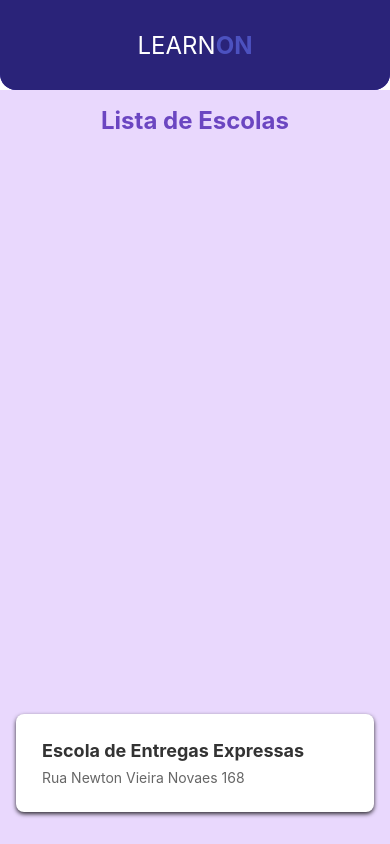
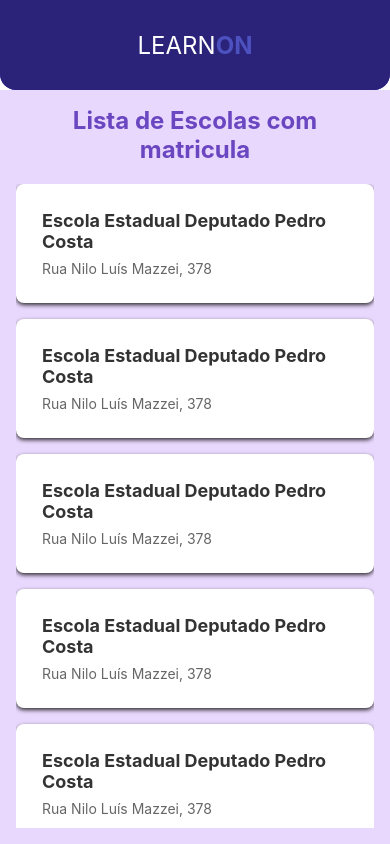
Before and after one commit to Challenge-1FSDT/mobile-hackaton-oficial, a React Native app in the folder mobilehackaton/: screen /ListaEscola in a window 390 px wide. Built offline with nearby package versions, Linux system fonts and the light colour scheme.

Commit message:
feat: Permetindo a listagem das escolas possiveis do aluno selecionar;

```diff
--- /dev/null
+++ b/mobilehackaton/base/VariasEscolas.tsx
@@ -0,0 +1,119 @@
+
+
+  export default function variasEscolas(){
+    let escolas = [{
+                    "id":1,
+                    "name": "Escola Estadual Deputado Pedro Costa ltda",
+                    "fantasyName": "Escola Estadual Deputado Pedro Costa",
+                    "taxId": 8551750400013,
+                    "address": "Rua Nilo Luís Mazzei, 378",
+                    "city": "Guarulhos",
+                    "state": "SP",
+                    "location": [
+                        -23.49368, -46.60257
+                    ],
+                    "locationRadius": 50,
+                    "createdAt": "2025-01-23T04:05:13.984Z",
+                    "updatedAt": "2025-01-23T04:05:13.984Z",
+                    "deletedAt": null
+                  },
+                  {
+                    "id":1,
+                    "name": "Escola Estadual Deputado Pedro Costa ltda",
+                    "fantasyName": "Escola Estadual Deputado Pedro Costa",
+                    "taxId": 85517504000136,
+                    "address": "Rua Nilo Luís Mazzei, 378",
+                    "city": "Guarulhos",
+                    "state": "SP",
+                    "location": [
+                        -23.49368, -46.60257
+                    ],
+                    "locationRadius": 50,
+                    "createdAt": "2025-01-23T04:05:13.984Z",
+                    "updatedAt": "2025-01-23T04:05:13.984Z",
+                    "deletedAt": null
+                    },
+                    {
+                      "id":1,
+                      "name": "Escola Estadual Deputado Pedro Costa ltda",
+                      "fantasyName": "Escola Estadual Deputado Pedro Costa",
+                      "taxId": 85517504000136,
+                      "address": "Rua Nilo Luís Mazzei, 378",
+                      "city": "Guarulhos",
+                      "state": "SP",
+                      "location": [
+                          -23.49368, -46.60257
+                      ],
+                      "locationRadius": 50,
+                      "createdAt": "2025-01-23T04:05:13.984Z",
+                      "updatedAt": "2025-01-23T04:05:13.984Z",
+                      "deletedAt": null
+                      },
+                      {
+                        "id":1,
+                        "name": "Escola Estadual Deputado Pedro Costa ltda",
+                        "fantasyName": "Escola Estadual Deputado Pedro Costa",
+                        "taxId": 85517504000136,
+                        "address": "Rua Nilo Luís Mazzei, 378",
+                        "city": "Guarulhos",
+                        "state": "SP",
+                        "location": [
+                            -23.49368, -46.60257
+                        ],
+                        "locationRadius": 50,
+                        "createdAt": "2025-01-23T04:05:13.984Z",
+                        "updatedAt": "2025-01-23T04:05:13.984Z",
+                        "deletedAt": null
+                        },
+                        {
+                          "id":1,
+                          "name": "Escola Estadual Deputado Pedro Costa ltda",
+                          "fantasyName": "Escola Estadual Deputado Pedro Costa",
+                          "taxId": 85517504000136,
+                          "address": "Rua Nilo Luís Mazzei, 378",
+                          "city": "Guarulhos",
+                          "state": "SP",
+                          "location": [
+                              -23.49368, -46.60257
+                          ],
+                          "locationRadius": 50,
+                          "createdAt": "2025-01-23T04:05:13.984Z",
+                          "updatedAt": "2025-01-23T04:05:13.984Z",
+                          "deletedAt": null
+                          },
+                          {
+                            "id":1,
+                            "name": "Escola Estadual Deputado Pedro Costa ltda",
+                            "fantasyName": "Escola Estadual Deputado Pedro Costa",
+                            "taxId": 85517504000136,
+                            "address": "Rua Nilo Luís Mazzei, 378",
+                            "city": "Guarulhos",
+                            "state": "SP",
+                            "location": [
+                                -23.49368, -46.60257
+                            ],
+                            "locationRadius": 50,
+                            "createdAt": "2025-01-23T04:05:13.984Z",
+                            "updatedAt": "2025-01-23T04:05:13.984Z",
+                            "deletedAt": null
+                            },
+                            {
+                              "id":1,
+                              "name": "Escola Estadual Deputado Pedro Costa ltda",
+                              "fantasyName": "Escola Estadual Deputado Pedro Costa",
+                              "taxId": 85517504000136,
+                              "address": "Rua Nilo Luís Mazzei, 378",
+                              "city": "Guarulhos",
+                              "state": "SP",
+                              "location": [
+                                  -23.49368, -46.60257
+                              ],
+                              "locationRadius": 50,
+                              "createdAt": "2025-01-23T04:05:13.984Z",
+                              "updatedAt": "2025-01-23T04:05:13.984Z",
+                              "deletedAt": null
+                              }
+
+                ];
+  return escolas;
+}
--- a/mobilehackaton/view/ListaEscola.tsx
+++ b/mobilehackaton/view/ListaEscola.tsx
@@ -1,6 +1,7 @@
 import { useState } from "react";
 import { ScrollView, StyleSheet, Text, TextInput, TouchableOpacity, View } from "react-native";
 import CardEscola from "../componentes/card-escola/CardEscola";
+import variasEscolas from "../base/VariasEscolas";
 
 export default function ListaEscola() {
 
@@ -12,31 +13,22 @@ export default function ListaEscola() {
 
   // ----------------------
 
-  const escolas = {
-                      "id": 1,
-                      "name": "Mateus e Márcio Entregas Expressas ME",
-                      "fantasyName": "Escola de Entregas Expressas",
-                      "taxId": 8551750400013,
-                      "address": "Rua Newton Vieira Novaes 168",
-                      "city": "São José dos Campos",
-                      "state": "SP",
-                      "location": [
-                          -23.241655,
-                          -45.882587
-                      ],
-                      "locationRadius": 50,
-                      "createdAt": "2025-01-23T04:05:13.984Z",
-                      "updatedAt": "2025-01-23T04:05:13.984Z",
-                      "deletedAt": null
-                  };
+  //passando as escolas de teste
+  const escolas = variasEscolas();
 
   //-------------
 
   return (
     <View style={styles.container}>
 
-      <Text style={styles.title}>Lista de Escolas</Text>
-      <CardEscola {...escolas} />
+      <Text style={styles.title}>Lista de Escolas com matricula</Text>
+      {/* Usando ScrollView para listar várias escolas */}
+
+      <ScrollView style={styles.cardCentralizados}>
+        {escolas.map((escola) => (
+          <CardEscola {...escola} />
+        ))}
+      </ScrollView>
 
     </View>
   );
@@ -52,8 +44,8 @@ const styles = StyleSheet.create({
   },
   cardCentralizados: {
     flex: 1, // Garante que o card ocupe o máximo de espaço disponível
-    justifyContent: 'center', // Centraliza o card verticalmente dentro do seu contêiner
-    alignItems: 'center', // Centraliza o card horizontalmente
+    //justifyContent: 'center', // Centraliza o card verticalmente dentro do seu contêiner
+    //alignItems: 'center', // Centraliza o card horizontalmente
     width: '100%', // Garantir que ocupe toda a largura disponível
   },
   title: {
```
Also changed, not shown: mobilehackaton/view/aluno/inicio.tsx (+1 -17 lines).
